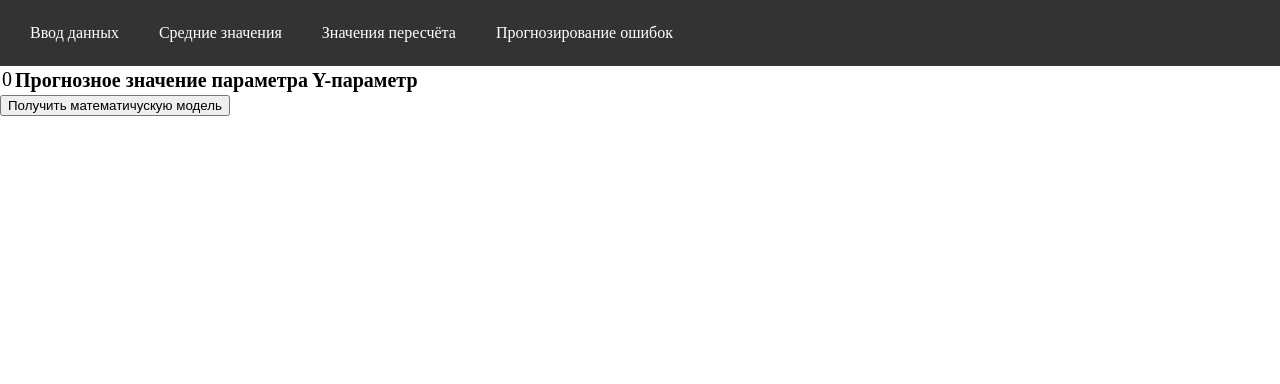
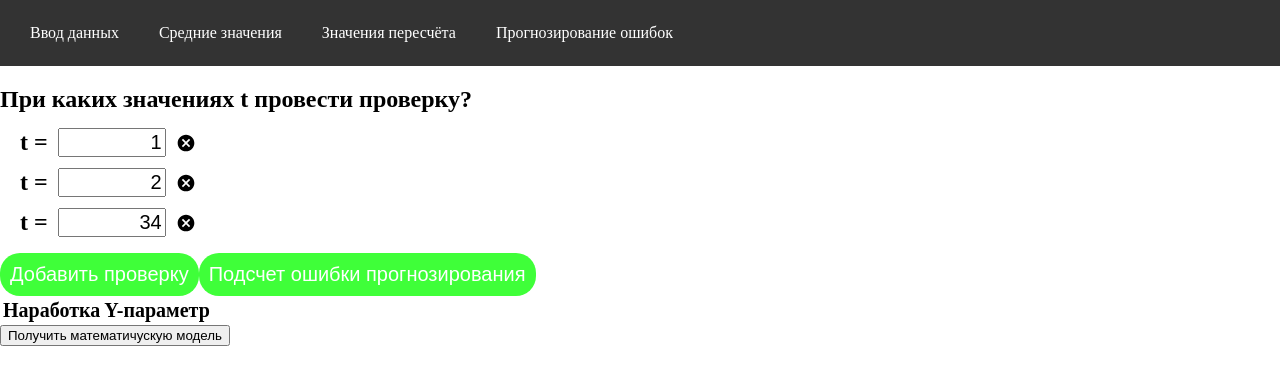
Before and after one commit to Mikhaello1/borovikov, a React (Vite) app: page /forecast in a window 1280 px wide. Shown: the top 384 px of the page. Built offline with nearby package versions, Linux system fonts and the light colour scheme.

Commit message:
forecast error functional finish

```diff
--- a/package.json
+++ b/package.json
@@ -20,6 +20,7 @@
     "react": "^18.3.1",
     "react-chartjs-2": "^5.3.0",
     "react-dom": "^18.3.1",
+    "react-icons": "^5.5.0",
     "react-redux": "^9.2.0",
     "react-router": "^7.1.5",
     "regression": "^2.0.1",
--- a/src/components/UI/MyInput.jsx
+++ b/src/components/UI/MyInput.jsx
@@ -1,9 +1,10 @@
 import { memo } from "react"
 import styles from "../../styles/MyInput.module.css"
 
-function MyInput({className, type, placeholder, pattern, min, max, onChange, value}) {
+function MyInput({className, type, placeholder, pattern, min, max, onChange, value, style}) {
   return (
     <input
+        style={style}
         className={`${className} ${styles.MyInput}`}
         type={type}
         placeholder={placeholder}
--- a/src/pages/Forecast.jsx
+++ b/src/pages/Forecast.jsx
@@ -5,9 +5,14 @@ import { functionModels } from "../helpers/functionModels";
 import recalcModel from "../helpers/recalcModel";
 import roundNum from "../helpers/roundNum";
 import calcForecastError from "../helpers/calcForecastError";
+import MyInput from "../components/UI/MyInput";
+import { useState } from "react";
+import MyButton from "../components/UI/MyButton";
+import { MdCancel } from "react-icons/md";
 
 export default function Forecast() {
-    const t = 150;
+    const [tValues, setTValues] = useState([1, 2, 34]);
+    const [errorValues, setErrorValues] = useState([])
 
     const workTimeValues = useSelector((state) => state.workTimeData.values);
     const controlParamData = useSelector((state) => state.paramData.control);
@@ -16,33 +21,77 @@ export default function Forecast() {
     let controlWorkTimeParamData = controlParamData.map((row) => row[1]);
     let controlFactorParamData = controlParamData.map((row) => row[0]);
 
-    let trulyYValues = controlWorkTimeParamData.map((row) => {
+    let trulyYValues = tValues.map((t) => {
+        return (controlWorkTimeParamData
+            .map((row) => {
                 const rowModel = findBestModel(workTimeValues, row);
                 return functionModels[rowModel.type](...rowModel.equation, t);
-    }).map(el => roundNum(el));
+            })
+            .map((el) => roundNum(el)))
+        }
+    );
 
-    let forecastValues = controlFactorParamData.map((row, index) => {
+    let forecastValues = tValues.map((t) =>
+        controlFactorParamData
+            .map((row, index) => {
                 const rowRecalcModel = recalcModel(workTimeValues, controlWorkTimeParamData[index], factorValues, row);
                 const immitationFactor = functionModels[rowRecalcModel.type](...rowRecalcModel.equation, t);
-        console.log(immitationFactor)
+                console.log(immitationFactor);
                 const rowModel = findBestModel(factorValues, row);
 
-        console.log(rowModel)
+                console.log(rowModel);
 
                 return functionModels[rowModel.type](...rowModel.equation, immitationFactor);
-    }).map(el => roundNum(el));
+            })
+            .map((el) => roundNum(el))
+    );
 
-    console.log(forecastValues, trulyYValues)
+    console.log(forecastValues, trulyYValues);
 
-    console.log(calcForecastError(forecastValues, trulyYValues))
+
+    const handleTValueChange = (value, index) => {
+        let newValue = value;
+        newValue ||= 1;
+        let newTValues = [...tValues];
+        newTValues[index] = newValue;
+        setTValues(newTValues);
+    };
+
+    const handleAddCheck = () => {
+        setTValues((prev) => [...prev, 0]);
+    };
+
+    const handleDeleteCheck = (index) => {
+        setTValues((prevValues) => prevValues.filter((_, i) => i !== index));
+    };
+
+    const handleCalcError = () => {
+        let errors = forecastValues.map((el, index) => {
+            return calcForecastError(el, trulyYValues[index])
+        })
+        console.log(errors)
+        setErrorValues(errors)
+    }
 
     return (
         <div>
+            <h2>При каких значениях t провести проверку?</h2>
+
+            {tValues.map((value, index) => {
+                return (
+                    <div key={`forecastErrorValue ${index}`} style={{ display: "flex", alignItems: "center", height: "20px", margin: "20px" }}>
+                        <h2>t = </h2>
+                        <MyInput type={'number'} value={value} onChange={(e) => handleTValueChange(e.target.value, index)} style={{ marginLeft: "10px", width: "100px" }} />
+                        <MdCancel onClick={() => handleDeleteCheck(index)} style={{ marginLeft: "10px", height: "20px", width: "20px" }} />
+                    </div>
+                );
+            })}
+            <MyButton text={"Добавить проверку"} onClick={handleAddCheck} />
+            <MyButton text={"Подсчет ошибки прогнозирования"} onClick={handleCalcError} />
             <Table
-                averages={trulyYValues}
-                factorName={"Прогнозное значение параметра"}
-                factorData={forecastValues}
-                numColumnAmount={forecastValues.length} />
+                averages={errorValues}
+                factorName={"Наработка"}
+                factorData={tValues} />
         </div>
     );
 }
```
Also changed, not shown: src/redux/slices/importedDataSlices/paramValuesSlice.js (line endings or trailing spaces), 1 other file (tests, documents, lock files or other folders). Lines whose indentation alone changed are shown as unchanged.
